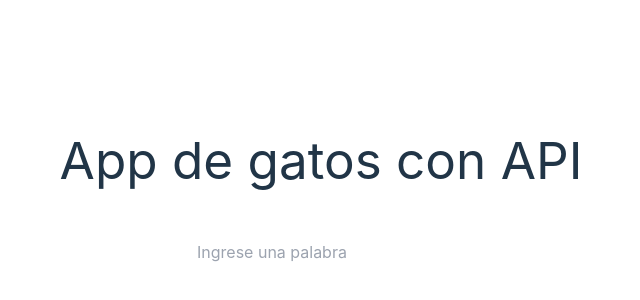
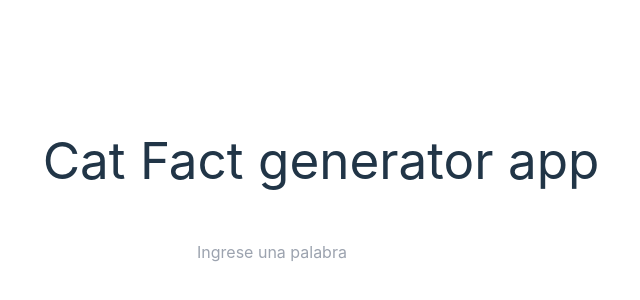
Before and after one commit to cristians-12/prueba-tecnica, a React (Vite) app: page / in a window 1280 px wide. Shown: the part 208-508 px from the top of the page, without its empty margins (319-959 px from the left). Built offline with nearby package versions, Linux system fonts and the light colour scheme; no server answers.

Commit message:
cambio en h1

```diff
--- a/src/App.jsx
+++ b/src/App.jsx
@@ -34,7 +34,7 @@ export function App () {
 
   return (
     <>
-      <h1 className='my-5'>App de gatos con API</h1>
+      <h1 className='my-5'>Cat Fact generator app</h1>
       {fact && <p className='my-2'>{fact}</p>}
       {imageUrl && <img src={imageUrl} alt='cat' className='w-25 rounded-lg text-center' />}
       <br />
```
